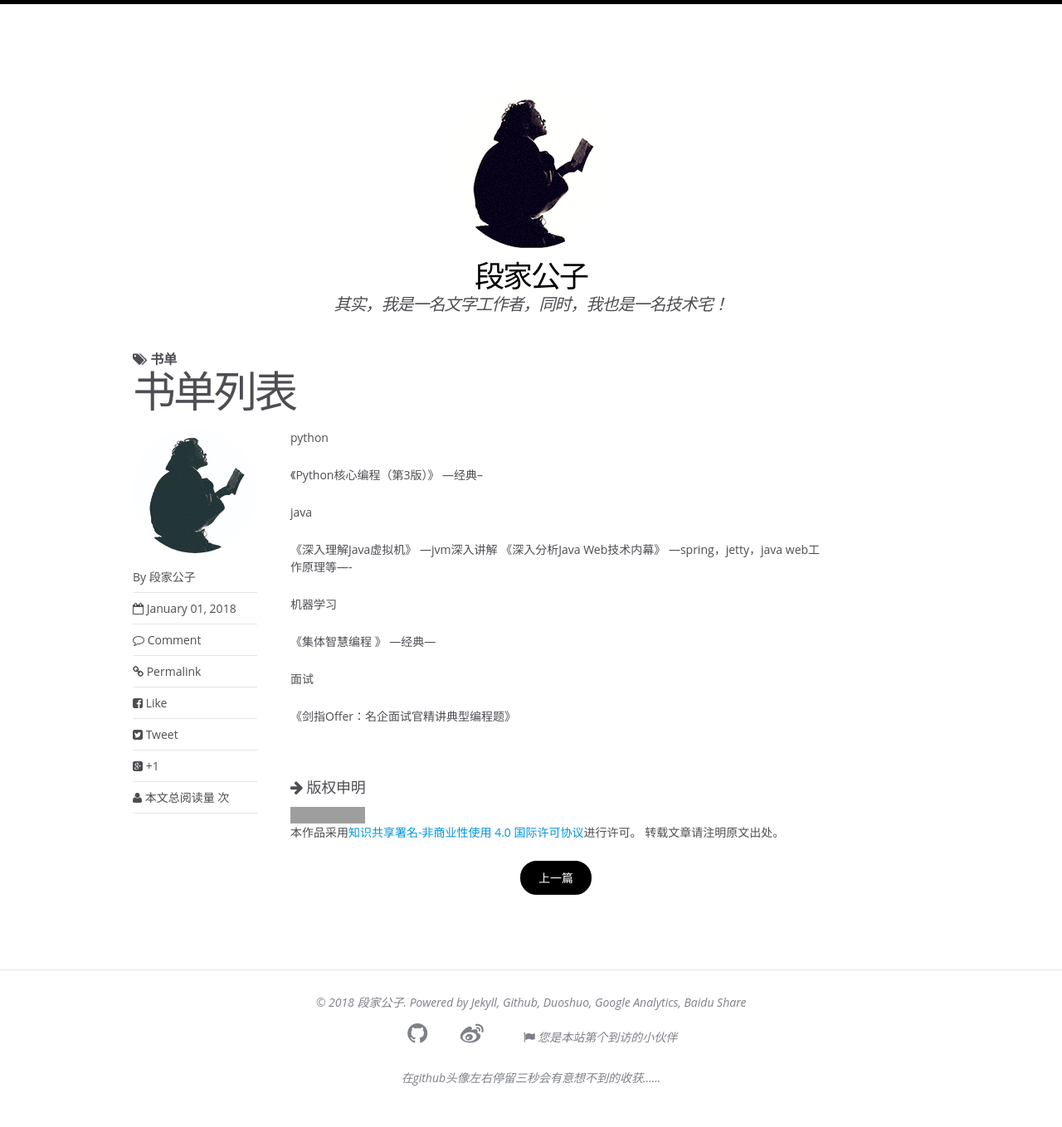
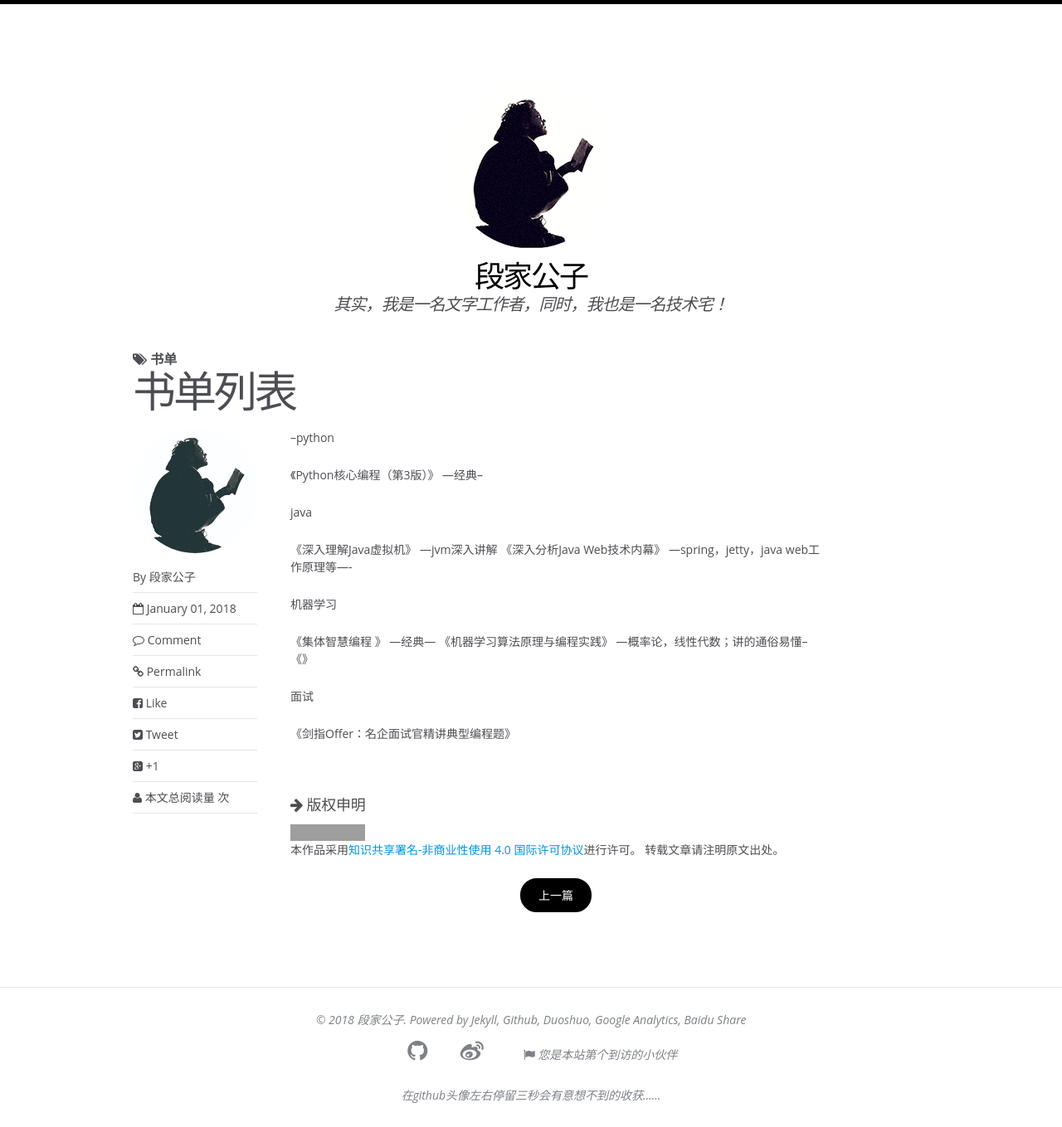
Before and after one commit to 1oscar/1oscar.github.io, a Jekyll site: the page built from _posts/2018-01-01-书单列表.md, in a window 1280 px wide. Shown: the whole page at 83% size. Built offline with Jekyll 4.4.1, drawn with Linux system fonts in a browser that asks for light colours; some web fonts are replaced; comment, search, counter and statistics services are not loaded; before the commit the page ends 1338 px from its top, so only the background shows below that; grey boxes are pictures that could not be loaded.

Commit message:
Update 2018-01-01-书单列表.md

```diff
--- a/_posts/2018-01-01-书单列表.md
+++ b/_posts/2018-01-01-书单列表.md
@@ -9,7 +9,7 @@ tags: 书单
 
 
 
-python
+--python
 
 《Python核心编程（第3版）》  ---经典--
 
@@ -23,6 +23,8 @@ java
 机器学习
 
 《集体智慧编程 》 ---经典---
+《机器学习算法原理与编程实践》 ---概率论，线性代数；讲的通俗易懂--
+《》
 
 
 面试
```
